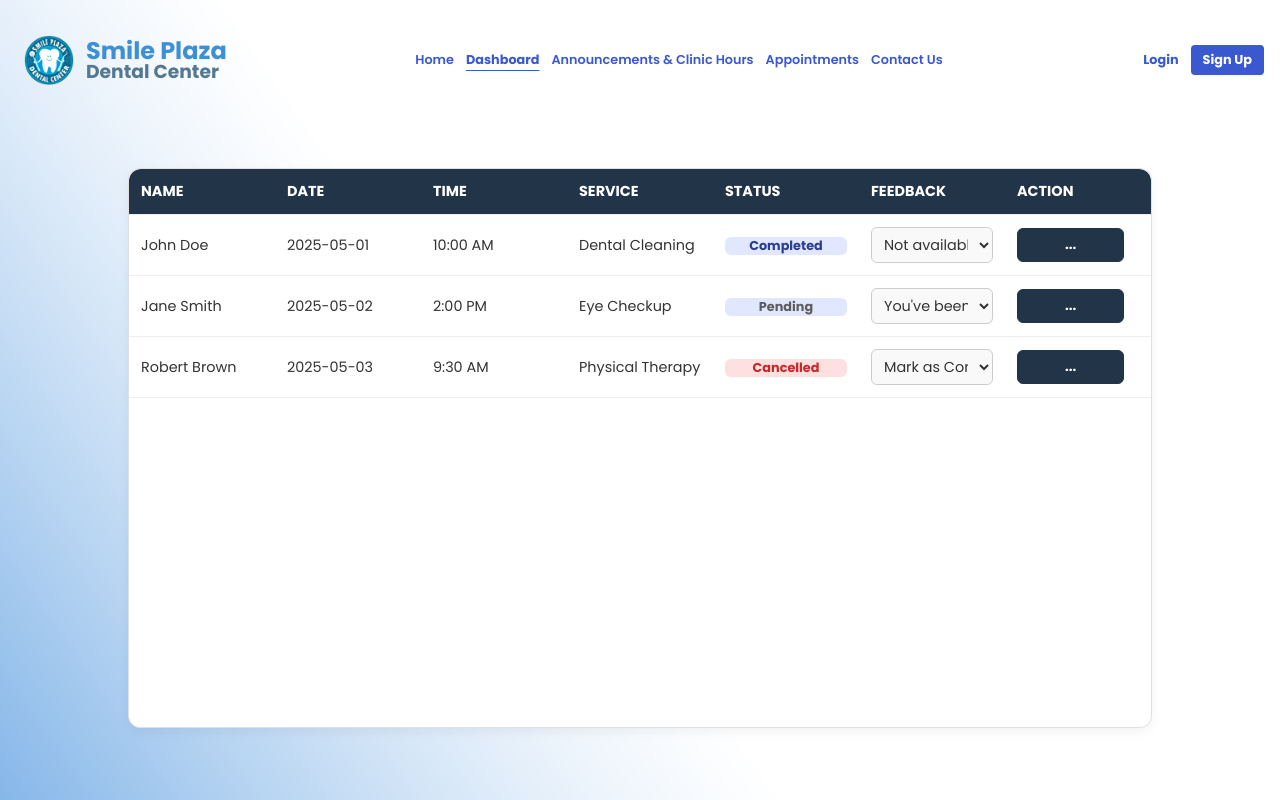
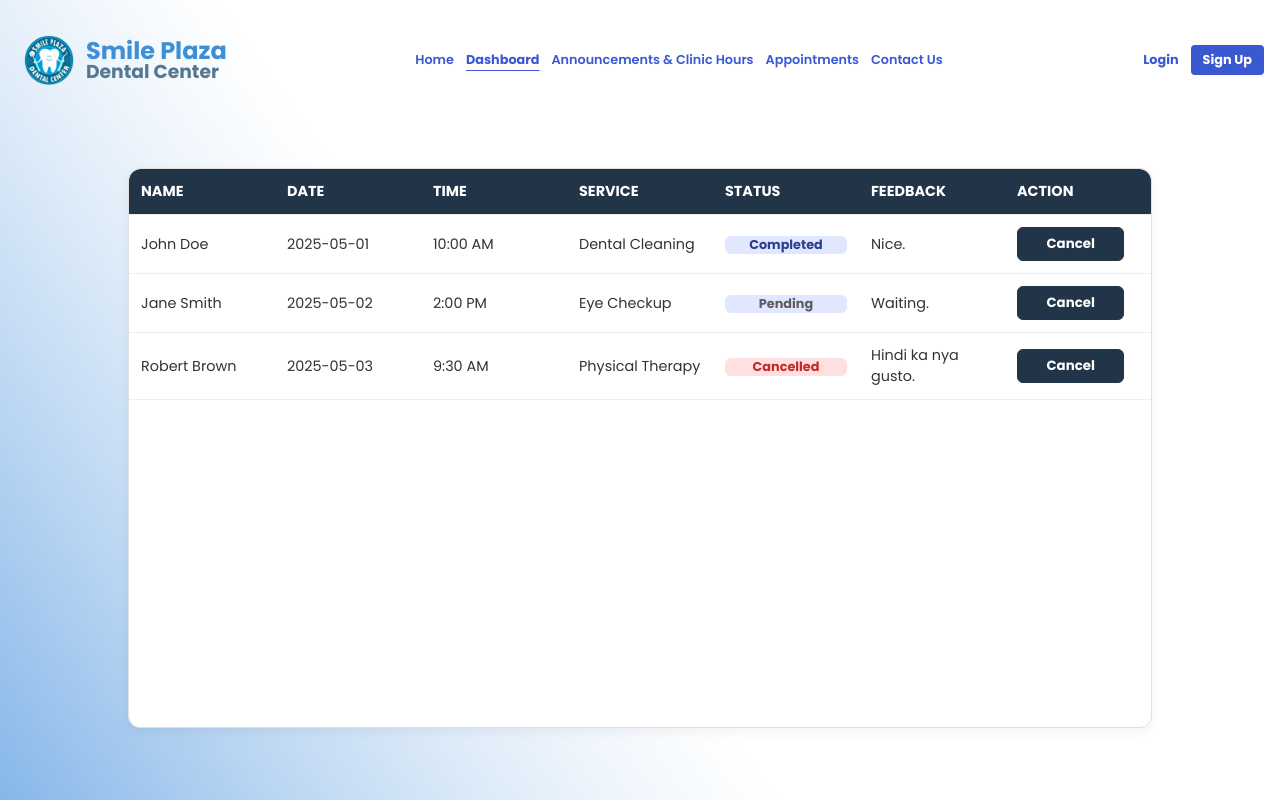
Before and after one commit to Exuille/Smile-Plaza, a React (Vite) app in the folder frontend/: page /dashboard in a window 1280 px wide. Built offline with nearby package versions, Linux system fonts and the light colour scheme; the HTML template or start-up script is replaced by a standard one.

Commit message:
Swap Dashboard pages content

```diff
--- a/frontend/src/pages/admin/Dashboard.jsx
+++ b/frontend/src/pages/admin/Dashboard.jsx
@@ -2,7 +2,6 @@ import React, { useState } from 'react';
 import '../../static/dashboard.css';
 
 const Dashboard = () => {
-  const [openMenuIndex, setOpenMenuIndex] = useState(null);
   const [appointments, setAppointments] = useState([
     {
       name: 'John Doe',
@@ -10,7 +9,7 @@ const Dashboard = () => {
       time: '10:00 AM',
       service: 'Dental Cleaning',
       status: 'Completed',
-      feedback: 'Nice.'
+      feedback: 'Not available. Make a new appointment.'
     },
     {
       name: 'Jane Smith',
@@ -18,7 +17,7 @@ const Dashboard = () => {
       time: '2:00 PM',
       service: 'Eye Checkup',
       status: 'Pending',
-      feedback: 'Waiting.'
+      feedback: "You've been approved."
     },
     {
       name: 'Robert Brown',
@@ -26,21 +25,21 @@ const Dashboard = () => {
       time: '9:30 AM',
       service: 'Physical Therapy',
       status: 'Cancelled',
-      feedback: 'Hindi ka nya gusto.'
+      feedback: 'Mark as Completed.'
     }
   ]);
 
+  const [openMenuIndex, setOpenMenuIndex] = useState(null);
+
   const handleAction = (action, index) => {
-    const updated = [...appointments];
-    if (action === 'Delete Entry') {
-      updated.splice(index, 1);
-    } else if (action === 'Mark as Reserved') {
-      updated[index].status = 'Reserved';
-    } else if (action === 'Mark as Completed') {
-      updated[index].status = 'Completed';
-    }
-    setAppointments(updated);
-    setOpenMenuIndex(null); // Close the dropdown
+    console.log(`Action "${action}" clicked on row ${index}`);
+    setOpenMenuIndex(null);
+  };
+
+  const handleFeedbackChange = (index, newValue) => {
+    const updatedAppointments = [...appointments];
+    updatedAppointments[index].feedback = newValue;
+    setAppointments(updatedAppointments);
   };
 
   return (
@@ -71,25 +70,33 @@ const Dashboard = () => {
                   </span>
                 </td>
                 <td>
-                  <input type="text" placeholder="Feedback" />
+                  <select
+                    value={appointment.feedback}
+                    onChange={(e) => handleFeedbackChange(index, e.target.value)}
+                  >
+                    <option value="Not available. Make a new appointment.">Not available. Make a new appointment.</option>
+                    <option value="You've been approved.">You've been approved.</option>
+                    <option value="Mark as Completed.">Mark as Completed.</option>
+                  </select>
                 </td>
                 <td className="action-cell">
-                  <button onClick={() =>
-                    setOpenMenuIndex(openMenuIndex === index ? null : index)
-                  }>
+                  <button
+                    className="action-btn"
+                    onClick={() => setOpenMenuIndex(openMenuIndex === index ? null : index)}
+                  >
                     ...
                   </button>
                   {openMenuIndex === index && (
-                    <div className="dropdown-menu">
-                      <button className="action-btn" onClick={() => handleAction('Mark as Reserved', index)}>
-                        Mark as Reserved
-                      </button>
-                      <button className="action-btn" onClick={() => handleAction('Mark as Completed', index)}>
-                        Mark as Completed
-                      </button>
-                      <button className="action-btn" onClick={() => handleAction('Delete Entry', index)}>
-                        Delete Entry
-                      </button>
+                    <div
+                      className="dropdown-menu"
+                      style={{
+                        top: index === appointments.length - 1 ? 'auto' : '35px',
+                        bottom: index === appointments.length - 1 ? '35px' : 'auto',
+                      }}
+                    >
+                      <button onClick={() => handleAction('Mark as Reserved', index)}>Mark as Reserved</button>
+                      <button onClick={() => handleAction('Mark as Completed', index)}>Mark as Completed</button>
+                      <button onClick={() => handleAction('Delete Entry', index)}>Delete Entry</button>
                     </div>
                   )}
                 </td>
--- a/frontend/src/pages/patient/Dashboard.jsx
+++ b/frontend/src/pages/patient/Dashboard.jsx
@@ -1,15 +1,15 @@
-import React, { useState } from 'react';
+import React from 'react';
 import '../../static/dashboard.css';
 
 const Dashboard = () => {
-  const [appointments, setAppointments] = useState([
+  const appointments = [
     {
       name: 'John Doe',
       date: '2025-05-01',
       time: '10:00 AM',
       service: 'Dental Cleaning',
       status: 'Completed',
-      feedback: 'Not available. Make a new appointment.'
+      feedback: 'Nice.'
     },
     {
       name: 'Jane Smith',
@@ -17,7 +17,7 @@ const Dashboard = () => {
       time: '2:00 PM',
       service: 'Eye Checkup',
       status: 'Pending',
-      feedback: "You've been approved."
+      feedback: 'Waiting.'
     },
     {
       name: 'Robert Brown',
@@ -25,22 +25,9 @@ const Dashboard = () => {
       time: '9:30 AM',
       service: 'Physical Therapy',
       status: 'Cancelled',
-      feedback: 'Mark as Completed.'
+      feedback: 'Hindi ka nya gusto.'
     }
-  ]);
-
-  const [openMenuIndex, setOpenMenuIndex] = useState(null);
-
-  const handleAction = (action, index) => {
-    console.log(`Action "${action}" clicked on row ${index}`);
-    setOpenMenuIndex(null);
-  };
-
-  const handleFeedbackChange = (index, newValue) => {
-    const updatedAppointments = [...appointments];
-    updatedAppointments[index].feedback = newValue;
-    setAppointments(updatedAppointments);
-  };
+  ];
 
   return (
     <div className="dashboard-container">
@@ -69,37 +56,8 @@ const Dashboard = () => {
                     {appointment.status}
                   </span>
                 </td>
-                <td>
-                  <select
-                    value={appointment.feedback}
-                    onChange={(e) => handleFeedbackChange(index, e.target.value)}
-                  >
-                    <option value="Not available. Make a new appointment.">Not available. Make a new appointment.</option>
-                    <option value="You've been approved.">You've been approved.</option>
-                    <option value="Mark as Completed.">Mark as Completed.</option>
-                  </select>
-                </td>
-                <td className="action-cell">
-                  <button
-                    className="action-btn"
-                    onClick={() => setOpenMenuIndex(openMenuIndex === index ? null : index)}
-                  >
-                    ...
-                  </button>
-                  {openMenuIndex === index && (
-                    <div
-                      className="dropdown-menu"
-                      style={{
-                        top: index === appointments.length - 1 ? 'auto' : '35px',
-                        bottom: index === appointments.length - 1 ? '35px' : 'auto',
-                      }}
-                    >
-                      <button onClick={() => handleAction('Mark as Reserved', index)}>Mark as Reserved</button>
-                      <button onClick={() => handleAction('Mark as Completed', index)}>Mark as Completed</button>
-                      <button onClick={() => handleAction('Delete Entry', index)}>Delete Entry</button>
-                    </div>
-                  )}
-                </td>
+                <td>{appointment.feedback}</td>
+                <td><button className="action-btn">Cancel</button></td>
               </tr>
             ))}
           </tbody>
```
Also changed, not shown: frontend/public/calendar.png (added).
